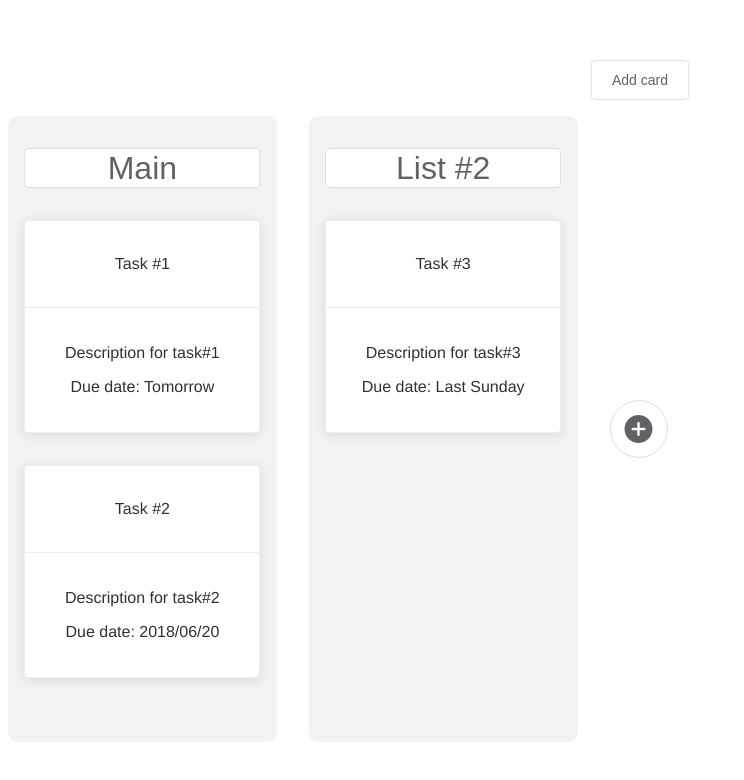
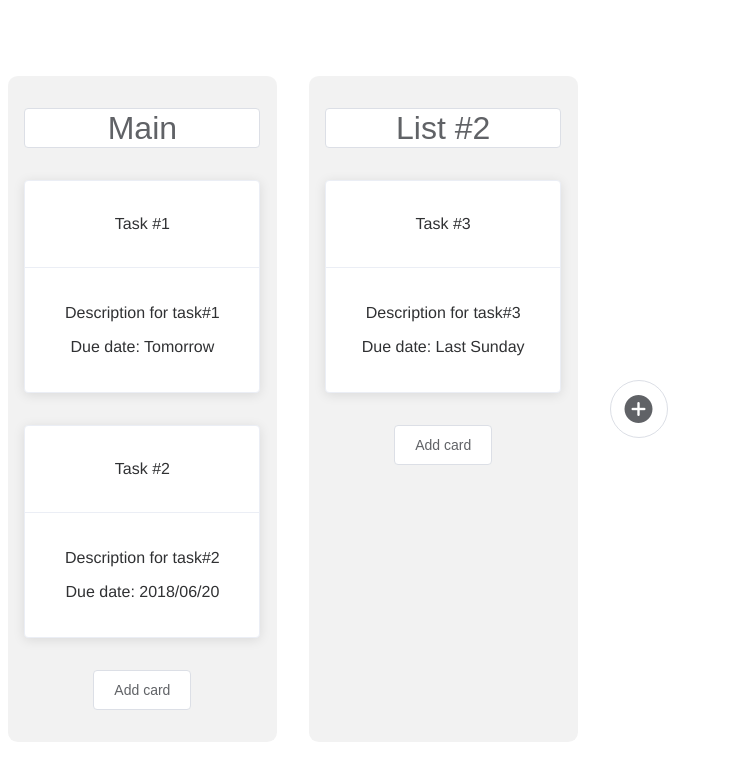
Before and after one commit to BartoszJurkiewicz/vue-task-board, a Vue app: page / in a window 1280 px wide. Shown: the top 780 px of the page, without its empty margins (0-744 px from the left). Built offline with nearby package versions, Linux system fonts and the light colour scheme.

Commit message:
passing list slug prop to task form

```diff
--- a/src/App.vue
+++ b/src/App.vue
@@ -1,11 +1,10 @@
 <template>
   <div id="app">
     <transition name="fade">
-      <task-form v-if="formActive" @formClose="formActive = false"/>
+      <task-form v-if="formActive" :list-slug="listSlug" @formClose="formActive = false"/>
     </transition>
-    <el-button @click="formActive = true">Add card</el-button>
     <div class="tasks-lists__container">
-      <tasks-list v-for="list in lists" :key="list.slug" :list="list" />
+      <tasks-list v-for="list in lists" :key="list.slug" :list="list" @addCard="addCard" />
       <el-button @click="addList" class="add-list" icon="el-icon-circle-plus" circle></el-button>
     </div>
   </div>
@@ -20,7 +19,8 @@ export default {
   components: { TasksList, TaskForm },
   data () {
     return {
-      formActive: false
+      formActive: false,
+      listSlug: ''
     }
   },
   computed: {
@@ -29,6 +29,10 @@ export default {
   methods: {
     addList () {
       this.$store.dispatch('addList', Math.random().toString(36).substr(2, 5))
+    },
+    addCard (listSlug) {
+      this.listSlug = listSlug
+      this.formActive = true
     }
   }
 }
--- a/src/components/TaskForm.vue
+++ b/src/components/TaskForm.vue
@@ -34,11 +34,17 @@ import { Notification } from 'element-ui'
 
 export default {
   name: 'TaskForm',
+  props: {
+    listSlug: {
+      type: String,
+      default: ''
+    }
+  },
   data () {
     return {
       taskModel: {
         title: '',
-        list: '',
+        list: this.listSlug,
         description: '',
         date:  '',
       },
@@ -64,10 +70,12 @@ export default {
     taskData () {
       const listTasksByOrder = this.listTasks.sort((a, b) => a.order - b.order)
       const tasksById = this.tasks.sort((a, b) => a.id - b.id)
-      return {
+      const taskData = {
         id: tasksById.slice(-1)[0].id + 1,
-        order: listTasksByOrder.slice(-1)[0].order + 1
+        order: 0
       }
+      if (listTasksByOrder.length > 0) taskData.order = listTasksByOrder.slice(-1)[0].order + 1
+      return taskData
     }
   },
   methods: {
--- a/src/components/TasksList.vue
+++ b/src/components/TasksList.vue
@@ -6,6 +6,9 @@
     <draggable :id="list.slug" :data-list-slug="list.slug" v-model="tasks" :options="{group: 'tasks'}" @add="handleMove" class="tasks-list__draggable">
       <task-card v-for="task in tasks" :key="task.id" :task-data="task" class="list__card" />
     </draggable>
+    <li>
+      <el-button @click="$emit('addCard', list.slug)">Add card</el-button>
+    </li>
   </ul>
 </template>
 
```
